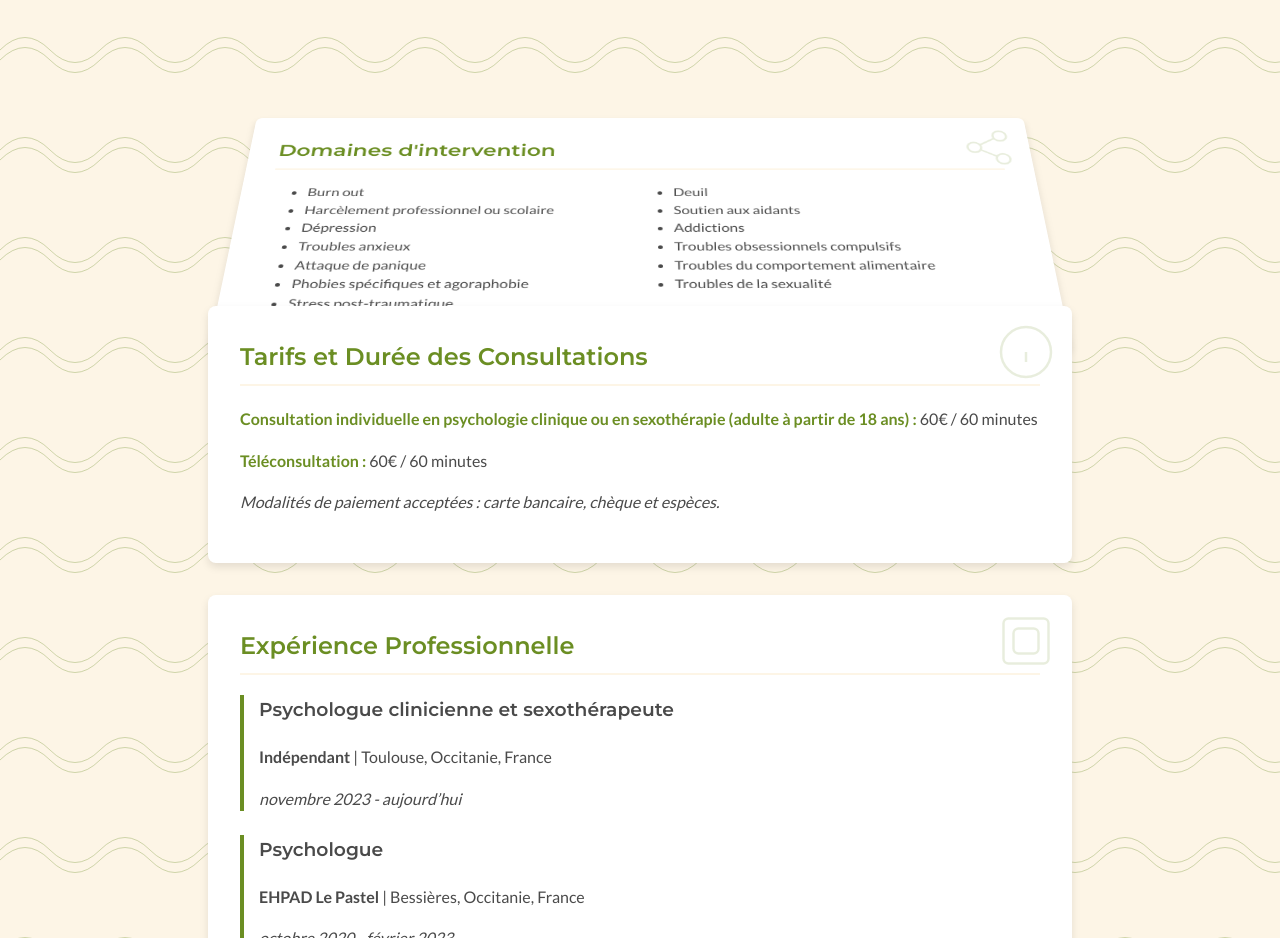
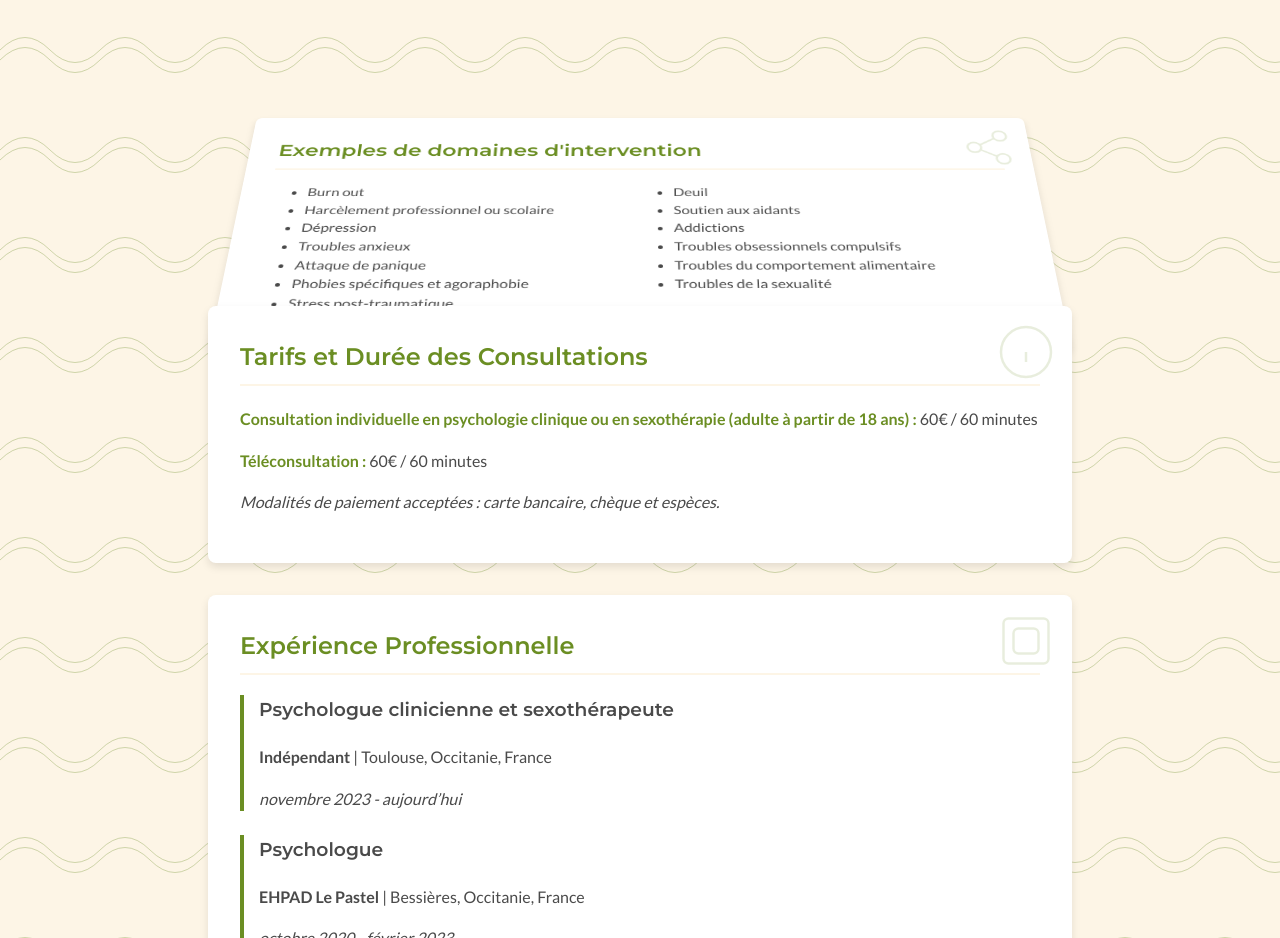
Before and after one commit to ArthurSonzogni/VeroniqueAuriac, a plain HTML site: page index.html in a window 1280 px wide. Shown: the part 800-1738 px from the top of the page. Drawn offline with Linux system fonts and the light colour scheme; a script that the page names is missing.

Commit message:
Update intervention section heading in index.html

```diff
--- a/index.html
+++ b/index.html
@@ -94,7 +94,7 @@
 
         <section id="interventions">
             <svg class="section-deco-icon" viewBox="0 0 24 24" fill="none" stroke="currentColor" stroke-width="1"><circle cx="18" cy="5" r="3"></circle><circle cx="6" cy="12" r="3"></circle><circle cx="18" cy="19" r="3"></circle><line x1="8.59" y1="13.51" x2="15.42" y2="17.49"></line><line x1="15.41" y1="6.51" x2="8.59" y2="10.49"></line></svg>
-            <h2>Domaines d'intervention</h2>
+            <h2>Exemples de domaines d'intervention</h2>
                         <ul>
                 <li>Burn out</li>
                 <li>Harcèlement professionnel ou scolaire</li>
```
